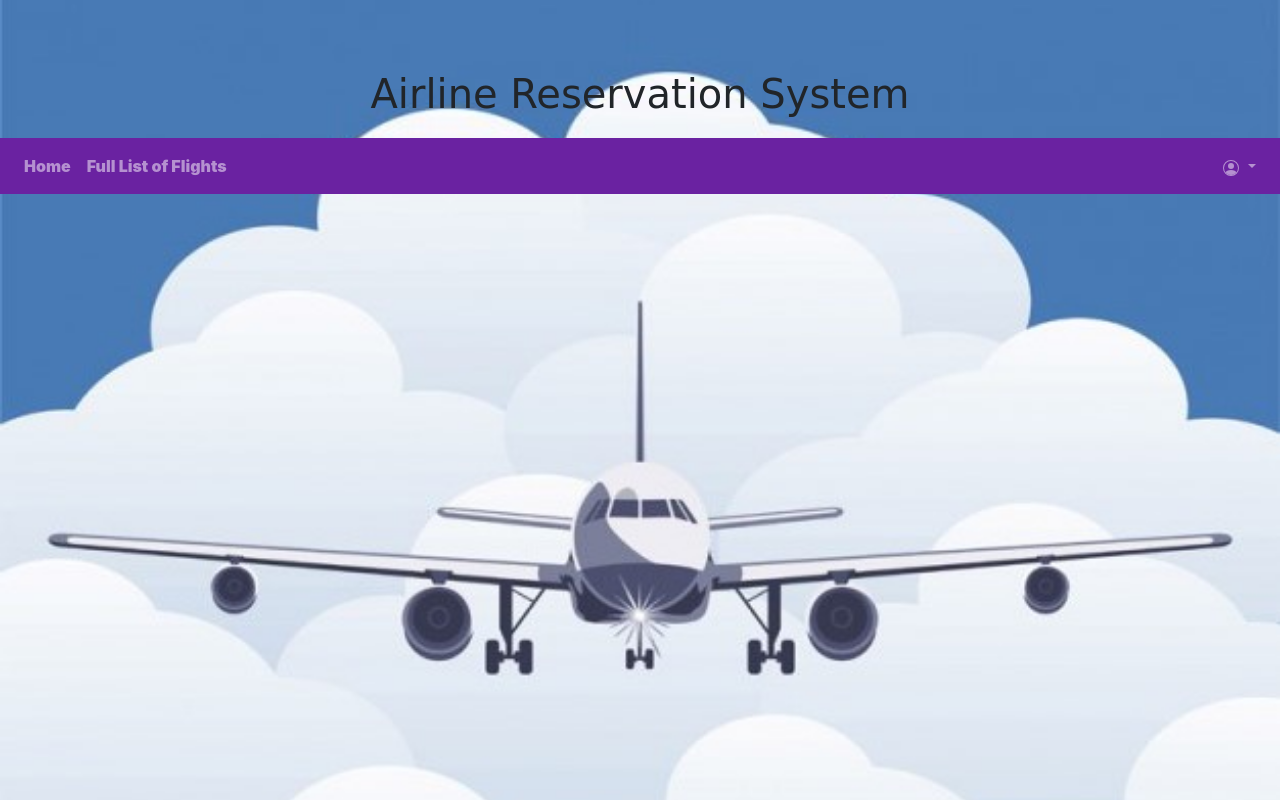
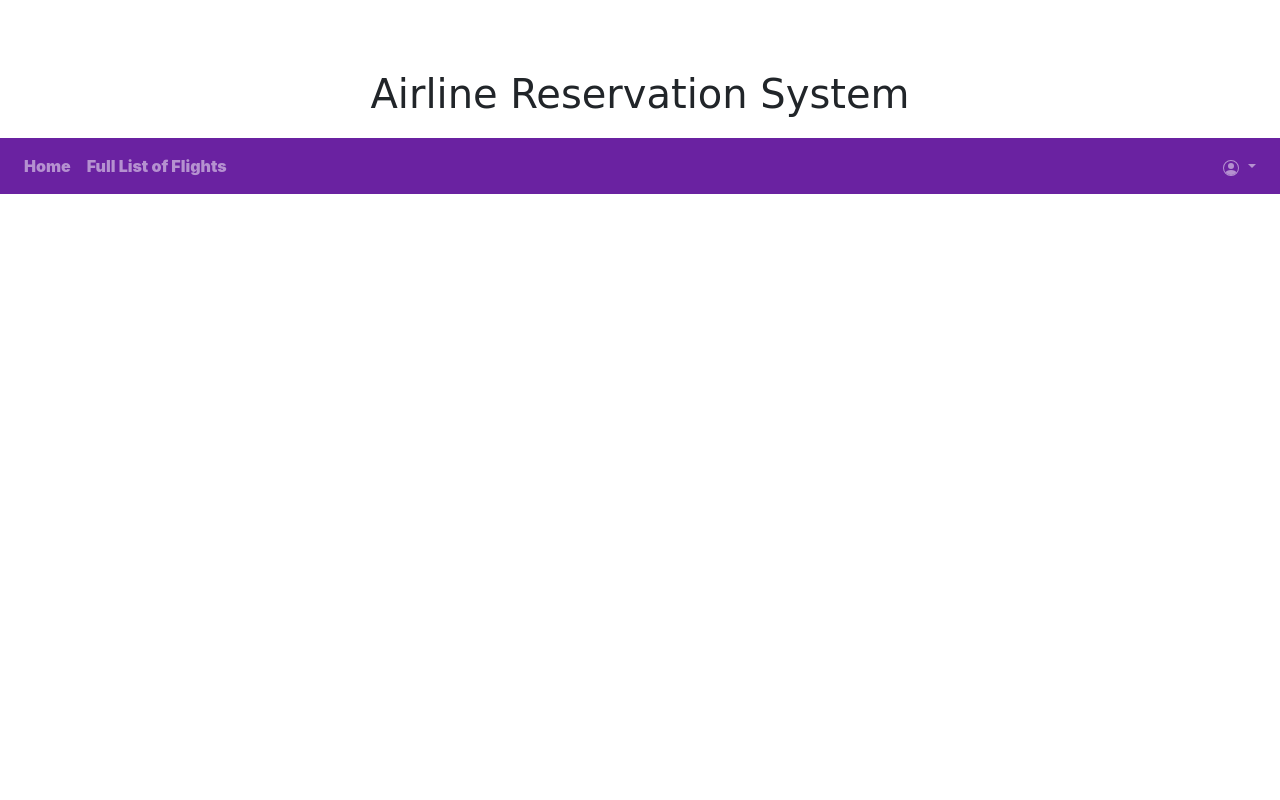
Before and after one commit to PratikGarai/Airline-Reservation-System, a Django app: template AirlineReservation/AirApp/templates/Template.html in a window 1280 px wide. Run offline with Django 3.2, Linux system fonts and the light colour scheme; the template is opened without the code that fills it, so the values that code supplies are empty; some libraries are stand-ins or nearby versions.

```diff
--- a/AirlineReservation/AirApp/templates/Template.html
+++ b/AirlineReservation/AirApp/templates/Template.html
@@ -13,12 +13,12 @@
   		<script src="https://cdnjs.cloudflare.com/ajax/libs/jquery-datetimepicker/2.5.20/jquery.datetimepicker.full.min.js" integrity="sha256-FEqEelWI3WouFOo2VWP/uJfs1y8KJ++FLh2Lbqc8SJk=" crossorigin="anonymous"></script>
   		<script src=" {% static 'js/main.js' %}" type="text/javascript"></script>
 		<link rel="stylesheet" href=" {% static 'css/navigation.css' %}" />
-		<style>
-			#image-div-main{
-				background: url("/static/img/airline1.jpg") no-repeat center center fixed;
-  				background-size: cover;
-			}
-		</style>
+		<!-- <style> -->
+		<!-- 	#image-div-main{ -->
+		<!-- 		background: url("/static/img/airline1.jpg") no-repeat center center fixed; -->
+  				<!-- background-size: cover; -->
+		<!-- 	} -->
+		<!-- </style> -->
 	</head>
 	<body>
 		<div id="image-div-main"></div>
```
Also changed, not shown: 4 other files.
